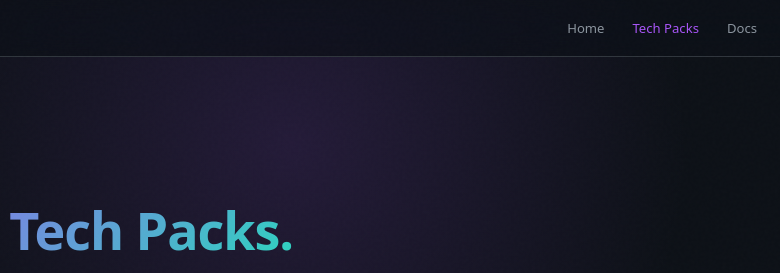
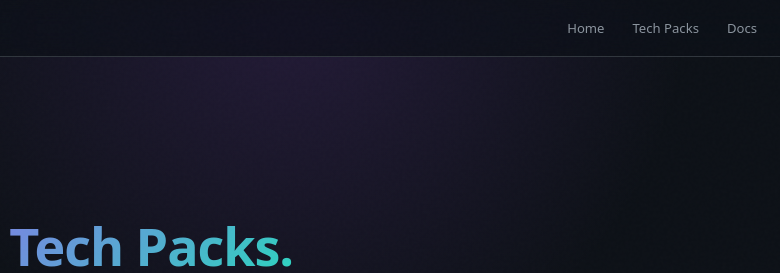
Before and after one commit to mcs-cli/registry, a website: page public/index.html in a window 1280 px wide. Shown: the top 273 px of the page, 347-1127 px from the left. Drawn offline with Linux system fonts and the light colour scheme; no server answers; a web font is replaced by a local one.

Commit message:
Fix hero gradient, nav styling, and Turnstile verification
- Fix gradient position to match main site (use fixed -400px offset)
- Add hero border-bottom and match padding to main site
- Remove active highlight from Tech Packs nav link
- Switch Turnstile siteverify to FormData format

```diff
--- a/public/css/style.css
+++ b/public/css/style.css
@@ -73,8 +73,8 @@ body::after{content:'';position:fixed;inset:0;pointer-events:none;z-index:9999;o
 /* ==========================================================================
    Registry — Hero
    ========================================================================== */
-.registry-hero{padding:calc(56px + clamp(4rem,10vw,7rem)) 0 clamp(2rem,5vw,3rem);position:relative;overflow:hidden}
-.registry-hero::before{content:'';position:absolute;top:-50%;left:50%;transform:translateX(-50%);width:800px;height:800px;background:radial-gradient(ellipse at center,var(--purple-glow) 0%,transparent 70%);pointer-events:none;z-index:0}
+.registry-hero{padding:calc(56px + clamp(4rem,10vw,8rem)) 0 clamp(3rem,8vw,6rem);position:relative;overflow:hidden;border-bottom:1px solid var(--border)}
+.registry-hero::before{content:'';position:absolute;top:-400px;left:50%;transform:translateX(-50%);width:800px;height:800px;background:radial-gradient(ellipse at center,var(--purple-glow) 0%,transparent 70%);pointer-events:none;z-index:0}
 .registry-hero .container{position:relative;z-index:1}
 .registry-hero .section-title{font-size:clamp(2rem,1.2rem + 3vw,3.25rem)}
 
--- a/public/index.html
+++ b/public/index.html
@@ -33,7 +33,7 @@
 <a href="https://mcs-cli.dev" class="nav-brand"><svg width="36" height="24" viewBox="0 0 54 38" fill="none"><defs><linearGradient id="nav-gv" x1="0" y1="0" x2="0" y2="1"><stop offset="0%" stop-color="#a855f7"/><stop offset="100%" stop-color="#2dd4bf"/></linearGradient><linearGradient id="nav-gh" x1="0" y1="0" x2="1" y2="0"><stop offset="0%" stop-color="#a855f7"/><stop offset="100%" stop-color="#2dd4bf"/></linearGradient></defs><rect x="0" y="2" width="22" height="8" rx="4" fill="#a855f7"/><rect x="0" y="15" width="22" height="8" rx="4" fill="#8b5cf6" opacity="0.8"/><rect x="0" y="29" width="22" height="8" rx="4" fill="#2dd4bf" opacity="0.6"/><path d="M26 5 C33 5,35 14,43 19 C35 24,33 33,26 33" fill="none" stroke="url(#nav-gh)" stroke-width="2.5" stroke-linecap="round"/><circle cx="48" cy="19" r="5.5" fill="url(#nav-gv)"/></svg>mcs</a>
 <div class="nav-links">
 <a href="https://mcs-cli.dev">Home</a>
-<a href="/" class="nav-active">Tech Packs</a>
+<a href="/">Tech Packs</a>
 <a href="https://github.com/mcs-cli/mcs/tree/main/docs" target="_blank" rel="noopener">Docs</a>
 <a href="https://github.com/mcs-cli/registry" target="_blank" rel="noopener" class="nav-gh"><svg viewBox="0 0 24 24" fill="currentColor"><path d="M12 0C5.37 0 0 5.37 0 12c0 5.31 3.435 9.795 8.205 11.385.6.105.825-.255.825-.57 0-.285-.015-1.23-.015-2.235-3.015.555-3.795-.735-4.035-1.41-.135-.345-.72-1.41-1.23-1.695-.42-.225-1.02-.78-.015-.795.945-.015 1.62.87 1.845 1.23 1.08 1.815 2.805 1.305 3.495.99.105-.78.42-1.305.765-1.605-2.67-.3-5.46-1.335-5.46-5.925 0-1.305.465-2.385 1.23-3.225-.12-.3-.54-1.53.12-3.18 0 0 1.005-.315 3.3 1.23.96-.27 1.98-.405 3-.405s2.04.135 3 .405c2.295-1.56 3.3-1.23 3.3-1.23.66 1.65.24 2.88.12 3.18.765.84 1.23 1.905 1.23 3.225 0 4.605-2.805 5.625-5.475 5.925.435.375.81 1.095.81 2.22 0 1.605-.015 2.895-.015 3.3 0 .315.225.69.825.57A12.02 12.02 0 0024 12c0-6.63-5.37-12-12-12z"/></svg></a>
 </div>
```
Also changed, not shown: src/lib/turnstile.ts (+6 -6 lines).
